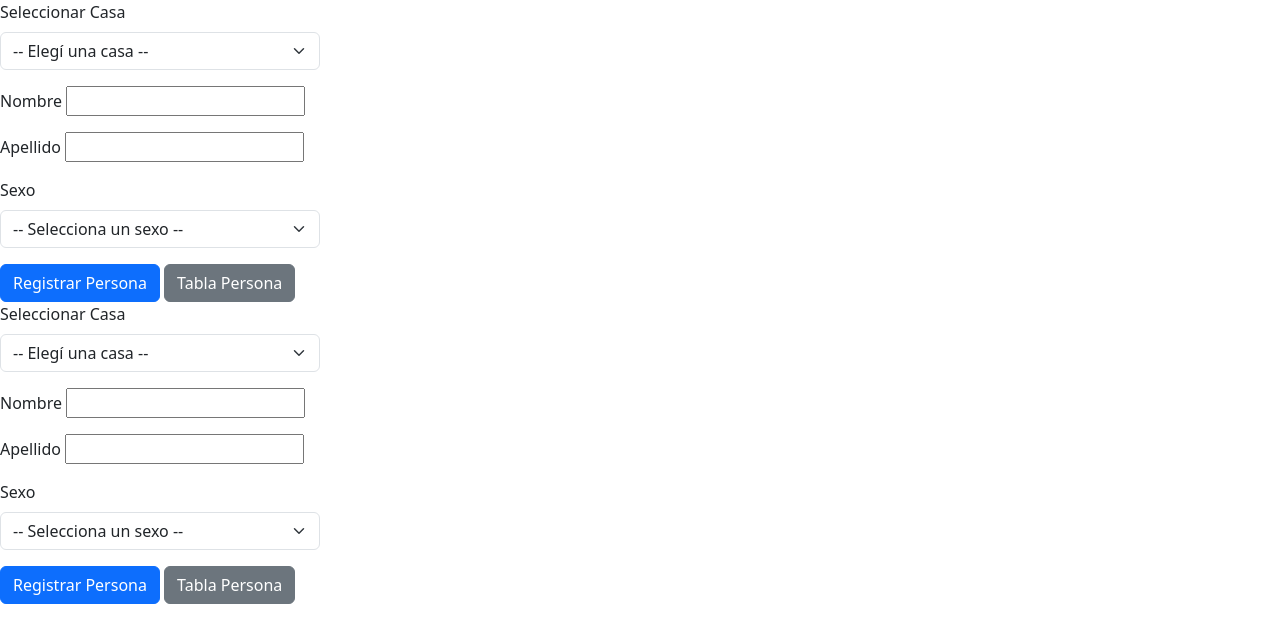
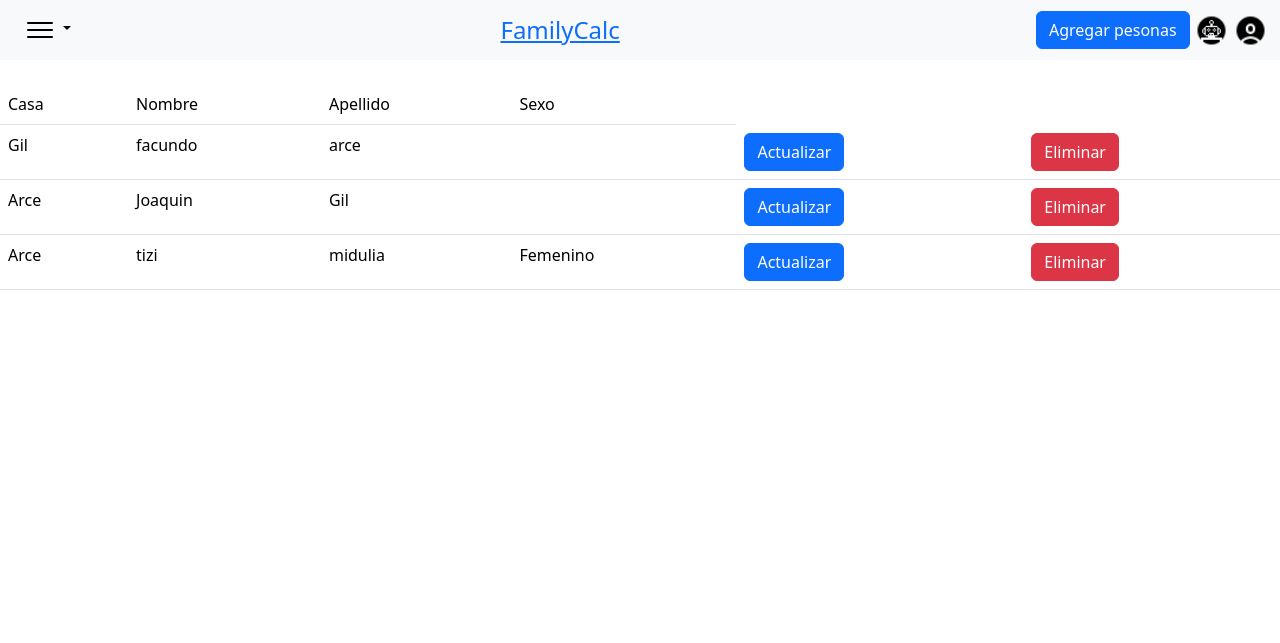
Before and after one commit to Midulio/FamilyCalc, a PHP site: page /views/personas/index_personas.php in a window 1280 px wide. Shown: the top 643 px of the page. Run offline with PHP 8.4, Linux system fonts and the light colour scheme; data comes from the database, SQL or seed files in the repository.

Commit message:
Add files via upload

```diff
--- a/views/personas/index_personas.php
+++ b/views/personas/index_personas.php
@@ -1,132 +1,73 @@
 <?php
-// Conexión para obtener casas
-include('../../conexion.php');
-
-$conexion = mysqli_connect('localhost', 'root', '', 'familycalc') or die("Error en conexión");
-
-$sql = "SELECT id_casa, nombre FROM casa";
-$resultado = $conexion->query($sql);
+include ("../../conexion.php");
 ?>
-
 <!DOCTYPE html>
-<html lang="es">
+<html lang="en">
 <head>
-    <meta charset="UTF-8" />
-    <title>Agregar Persona</title>
-    <link href="https://cdn.jsdelivr.net/npm/bootstrap@5.3.6/dist/css/bootstrap.min.css" rel="stylesheet" />
+    <meta charset="UTF-8">
+    <meta http-equiv="X-UA-Compatible" content="IE=edge">
+    <meta name="viewport" content="width=device-width, initial-scale=1.0">
+    <title>Document</title>
+    <link href="https://cdn.jsdelivr.net/npm/bootstrap@5.3.6/dist/css/bootstrap.min.css" rel="stylesheet" integrity="sha384-4Q6Gf2aSP4eDXB8Miphtr37CMZZQ5oXLH2yaXMJ2w8e2ZtHTl7GptT4jmndRuHDT" crossorigin="anonymous">
+<script src="https://cdn.jsdelivr.net/npm/bootstrap@5.3.6/dist/js/bootstrap.bundle.min.js" integrity="sha384-j1CDi7MgGQ12Z7Qab0qlWQ/Qqz24Gc6BM0thvEMVjHnfYGF0rmFCozFSxQBxwHKO" crossorigin="anonymous"></script>
 </head>
 <body>
+   <nav class="navbar bg-body-tertiary">
+        <div class="container-fluid d-flex align-items-center justify-content-between">
+            <div class="dropdown">
+                <button class="btn btn-light dropdown-toggle" type="button" id="menuDropdown" data-bs-toggle="dropdown" aria-expanded="false">
+                    <img src="../../imagenesYLogos/menu.png" alt="Menú" height="30">
+                </button>
+                <ul class="dropdown-menu" aria-labelledby="menuDropdown">
+                    <li><a class="dropdown-item" href="index.html">Inicio</a></li>
+                    <li><hr class="dropdown-divider"></li>
+                    <li><a class="dropdown-item" href="montoYGastos.html">Monto y gastos</a></li>
+                    <li><hr class="dropdown-divider"></li>
+                    <li><a class="dropdown-item" href="#">Estadísticas de gastos</a></li>
+                    <li><hr class="dropdown-divider"></li>
+                    <li><a class="dropdown-item" href="#">Meta de compra</a></li>
+                    <li><hr class="dropdown-divider"></li>
+                    <li><a class="dropdown-item" href="#">Impuestos y valores</a></li>
+                    <li><hr class="dropdown-divider"></li>
+                    <li><a class="dropdown-item" href="#">Resumen de gastos</a></li>
+                </ul>
+            </div>
+            <a href="../../index.html" class="logo"><h3 class="mb-0 fs-4">FamilyCalc</h3></a>
+            <div>
+                 <a href="create.php" class="btn btn-primary">Agregar pesonas</a>
+            <a href="#"><img src="../../imagenesYLogos/chatbot.png" alt="Perfil" height="35"></a>
+                <a href="iniciarSesion.html"><img src="../../imagenesYLogos/perfil.png" alt="Perfil" height="35"></a>
 
-<form action="Registrar_personas.php" method="post">
-
-    <div class="mb-3">
-        <label for="casa" class="form-label ">Seleccionar Casa</label>
-        <select name="id_casa" id="casa" class="form-select w-25" required>
-            <option value="" disabled selected>-- Elegí una casa --</option>
-            <?php
-            if ($resultado->num_rows > 0) {
-                while ($row = $resultado->fetch_assoc()) {
-                    echo '<option value="'. $row['id_casa'] .'">'. htmlspecialchars($row['nombre']) .'</option>';
-                }
-            } else {
-                echo '<option disabled>No hay casas disponibles</option>';
-            }
-            ?>
-        </select>
-    </div>
-
-    <div class="mb-3">
-        <label>Nombre</label>
-        <input type="text" name="nombre"  />
-    </div>
-
-    <div class="mb-3">
-        <label>Apellido</label>
-        <input type="text" name="apellido"  />
-    </div>
-
-    <div class="mb-3">
-    <label for="sexo" class="form-label">Sexo</label>
-    <select name="sexo" id="sexo" class="form-select w-25" required>
-        <option value="" disabled selected>-- Selecciona un sexo --</option>
-        <option value="Masculino">Masculino</option>
-        <option value="Femenino">Femenino</option>
-        <option value="Otro">Otro</option>
-    </select>
-</div>
+            </div>
+        </div>
+    </nav>
 
 
-    </div>
+    <table class="table table-hover">
+        <tr><br>
+            <td>Casa</td>
+            <td>Nombre</td>
+            <td>Apellido</td>
+            <td>Sexo</td>
+        </tr>
+    <?php
+$sql = "SELECT p.nombre as nombre_persona, c.nombre as nombre_casa, apellido, sexo,id_persona FROM persona as p inner join casa as c on p.id_casa = c.id_casa";
+$stmt = $conexion->prepare($sql);
+$stmt->execute();
+$resultado = $stmt->get_result();
 
-    <button type="submit" class="btn btn-primary">Registrar Persona</button>
-     <a href="index_personas.php" class="btn btn-secondary">Tabla Persona</a>
-</form>
-
-</body>
-</html>
+if($resultado && $resultado->num_rows > 0){
+    while($r = $resultado->fetch_assoc()):
+?>
+    <tr>
+    <td><?= $r['nombre_casa'] ?></td>
+<td><?= $r['nombre_persona'] ?></td>
+        <td><?= $r['apellido'] ?></td>
+        <td><?= $r['sexo'] ?></td>
+       <td><a href="update_persona.php?upd=<?= $r['id_persona'] ?>"  class="btn btn-primary" >Actualizar</a></td>
+        <td><a href="eliminar_persona.php?id_persona=<?= $r['id_persona'] ?>" class="btn btn-danger">Eliminar</a></td>
+    </tr>
 <?php
-// Conexión para obtener casas
-include('../../conexion.php');
-
-$conexion = mysqli_connect('localhost', 'root', '', 'familycalc') or die("Error en conexión");
-
-$sql = "SELECT id_casa, nombre FROM casa";
-$resultado = $conexion->query($sql);
+    endwhile;
+}
 ?>
-
-<!DOCTYPE html>
-<html lang="es">
-<head>
-    <meta charset="UTF-8" />
-    <title>Agregar Persona</title>
-    <link href="https://cdn.jsdelivr.net/npm/bootstrap@5.3.6/dist/css/bootstrap.min.css" rel="stylesheet" />
-</head>
-<body>
-
-<form action="Registrar_personas.php" method="post">
-
-    <div class="mb-3">
-        <label for="casa" class="form-label ">Seleccionar Casa</label>
-        <select name="id_casa" id="casa" class="form-select w-25" required>
-            <option value="" disabled selected>-- Elegí una casa --</option>
-            <?php
-            if ($resultado->num_rows > 0) {
-                while ($row = $resultado->fetch_assoc()) {
-                    echo '<option value="'. $row['id_casa'] .'">'. htmlspecialchars($row['nombre']) .'</option>';
-                }
-            } else {
-                echo '<option disabled>No hay casas disponibles</option>';
-            }
-            ?>
-        </select>
-    </div>
-
-    <div class="mb-3">
-        <label>Nombre</label>
-        <input type="text" name="nombre"  />
-    </div>
-
-    <div class="mb-3">
-        <label>Apellido</label>
-        <input type="text" name="apellido"  />
-    </div>
-
-    <div class="mb-3">
-    <label for="sexo" class="form-label">Sexo</label>
-    <select name="sexo" id="sexo" class="form-select w-25" required>
-        <option value="" disabled selected>-- Selecciona un sexo --</option>
-        <option value="Masculino">Masculino</option>
-        <option value="Femenino">Femenino</option>
-        <option value="Otro">Otro</option>
-    </select>
-</div>
-
-
-    </div>
-
-    <button type="submit" class="btn btn-primary">Registrar Persona</button>
-     <a href="index_personas.php" class="btn btn-secondary">Tabla Persona</a>
-</form>
-
-</body>
-</html>
```
Also changed, not shown: views/personas/create.php (+11 -8 lines), views/personas/upd_persona.php (added, +31 -0 lines), views/personas/update_persona.php (added, +86 -0 lines).
